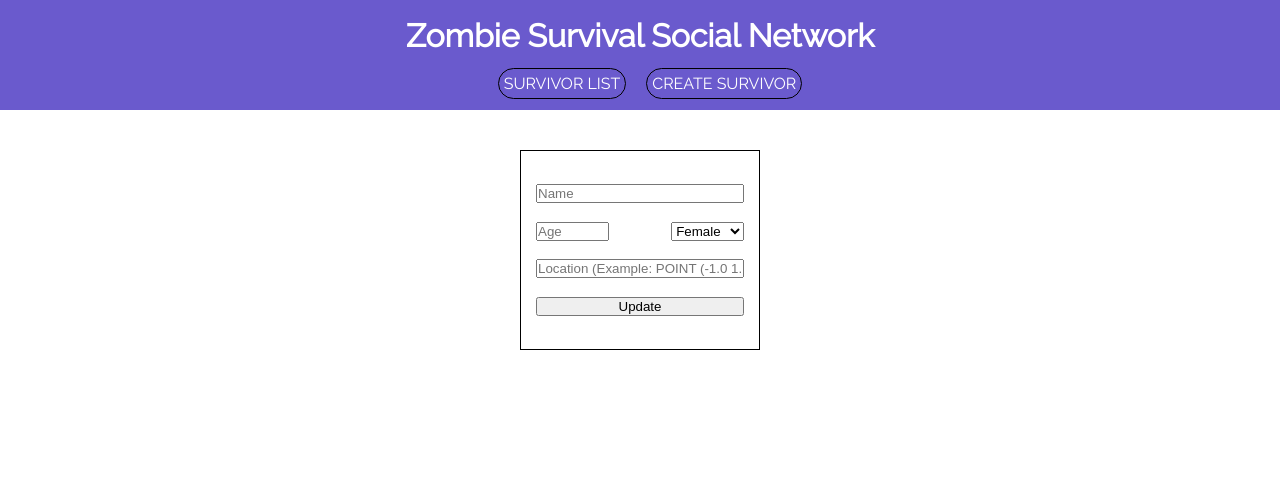
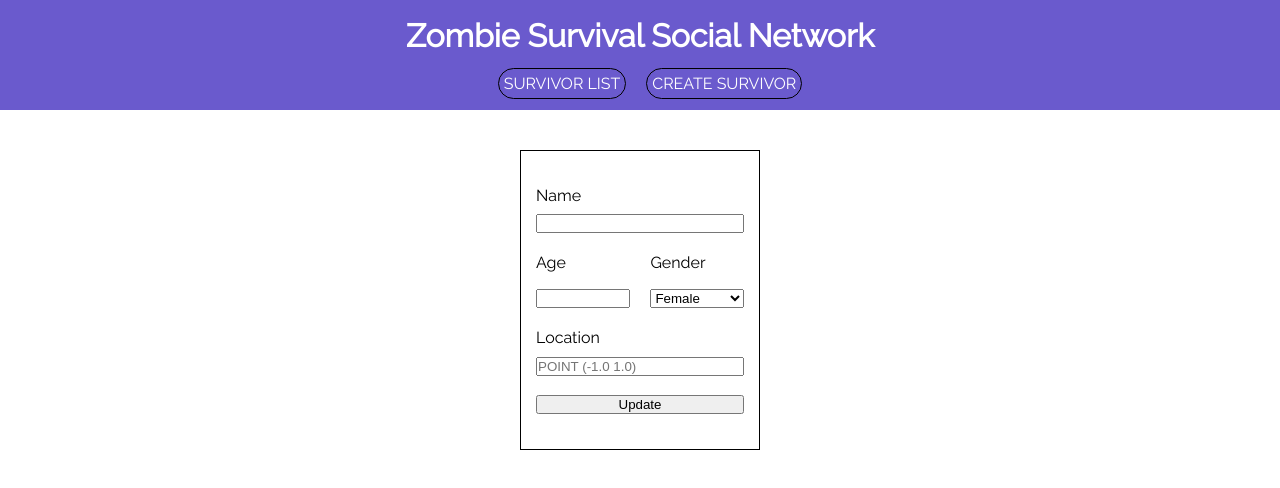
Before and after one commit to moacirguedes/zssn-front, a React (Create React App) app: page /profile/1/update in a window 1280 px wide. Shown: the top 488 px of the page. Built offline with nearby package versions, Linux system fonts and the light colour scheme; no server answers.

Commit message:
refactoring update survivor css

```diff
--- a/src/components/form/index.js
+++ b/src/components/form/index.js
@@ -74,7 +74,6 @@ const Form = (props) =>
           name="water"
         />
 
-        <br />
         <label className="CreateLabel">Food</label>
         <br />
 
@@ -103,7 +102,6 @@ const Form = (props) =>
           name="medication"
         />
 
-        <br />
         <label className="CreateLabel">Ammunition</label>
         <br />
 
--- a/src/components/form_update/index.js
+++ b/src/components/form_update/index.js
@@ -4,18 +4,20 @@ import './styles.css';
 const FormUpdate = (props) =>
 
   <form className="UpdateProfileForm" onSubmit={props.handleSubmit}>
+    <label className="UpdateLabel">Name</label>
     <input
-      placeholder="Name"
       type="text"
       value={props.name}
       name="name"
       onChange={props.handleChange}
     />
 
-    <div className="LineInputs">
+    <div className="UpdateLineInputs">
+      <div className="UpdateLabelInputDiv">
+        <label className="UpdateLabel">Age</label>
+        <br />
         <input
-        className="UpdateInput__Small"
-        placeholder="Age"
+          className="UpdateInput"
           type="number"
           min="2"
           max="100"
@@ -24,9 +26,13 @@ const FormUpdate = (props) =>
           onChange={props.handleChange}
           name="age"
         />
+      </div>
 
+      <div className="UpdateLabelInputDiv">
+        <label className="UpdateLabel">Gender</label>
+        <br />
         <select
-        className="UpdateInput__Small"
+          className="UpdateInput"
           value={props.gender}
           onChange={props.handleChange}
           name="gender"
@@ -35,9 +41,11 @@ const FormUpdate = (props) =>
           <option value="M">Male</option>
         </select>
       </div>
+    </div>
 
+    <label className="UpdateLabel">Location</label>
     <input
-      placeholder="Location (Example: POINT (-1.0 1.0) )"
+      placeholder="POINT (-1.0 1.0)"
       name="lonlat"
       value={props.lonlat}
       onChange={props.handleChange}
--- a/src/components/form_update/styles.css
+++ b/src/components/form_update/styles.css
@@ -5,12 +5,24 @@
   justify-content: space-evenly;
 }
 
-.LineInputs {
+.UpdateLineInputs {
   display: flex;
   flex-direction: row;
   justify-content: space-between;
+  height: 55px;
 }
 
-.UpdateInput__Small {
-  width: 35%;
+.UpdateInput {
+  width: 100%;
 }
+
+.UpdateLabel {
+  margin-bottom: -10px;
+}
+
+.UpdateLabelInputDiv {
+  display: flex;
+  flex-direction: column;
+  justify-content: space-between;
+  width: 45%;
+}
--- a/src/pages/update_profile/styles.css
+++ b/src/pages/update_profile/styles.css
@@ -8,6 +8,6 @@
 .UpdateProfileBox {
   border: 1px solid black;
   width: 20%;
-  height: 200px;
+  height: 300px;
   padding: 15px;
 }
```
Lines whose indentation alone changed are shown as unchanged.
